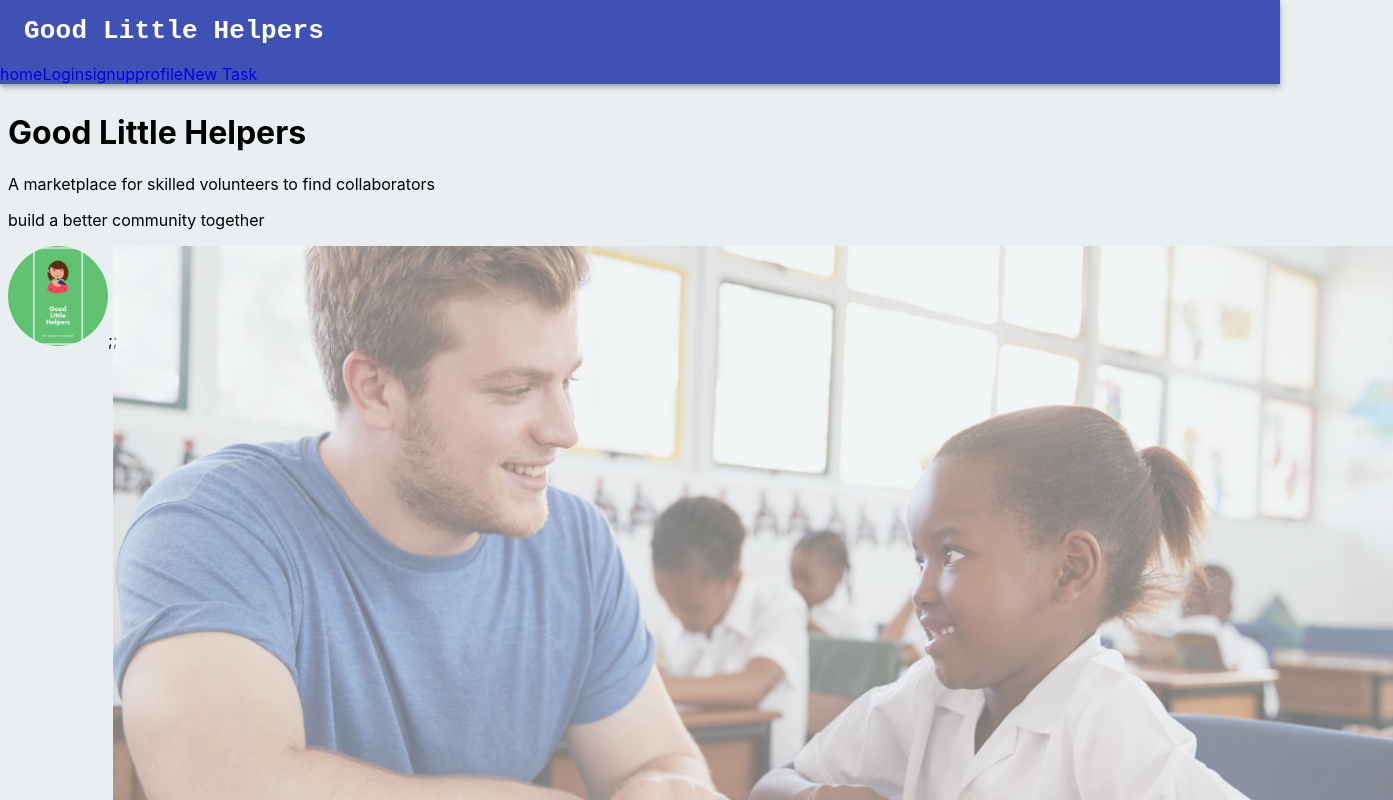
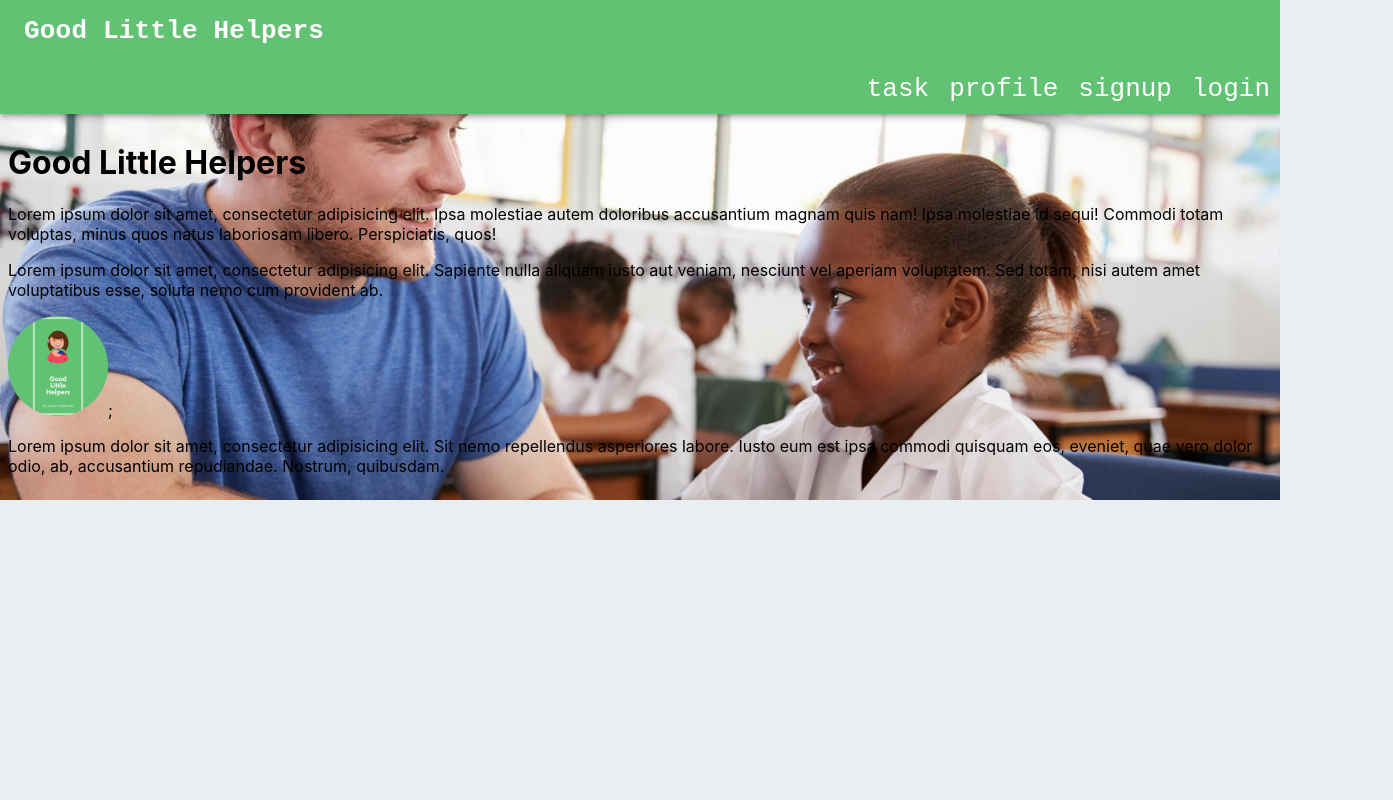
Before and after one commit to BlakeDavis28/good-little-helpers-client, a React (Create React App) app: page / in a window 1280 px wide. Shown: the top 800 px of the page, 1393 px wide, since content can reach past the window. Built offline with nearby package versions, Linux system fonts and the light colour scheme.

Commit message:
dded green to banner

```diff
--- a/src/components/Home.js
+++ b/src/components/Home.js
@@ -1,24 +1,27 @@
 import React, { Component } from 'react';
 import logo from '../images/logo.png';
-import banner from '../images/banner.png';
 
 
 class Home extends Component{
   // constructor(props){
   //   super(props)
   // }
+      // <img src={banner} id="banner" alt="Banner" />;
+      // import banner from '../images/banner.png';
 
   render(){
     return(
 
       <div>
       <h1> Good Little Helpers</h1>
-      <p> A marketplace for skilled volunteers to find collaborators</p>
-      <p> build a better community together </p>
+      <p> Lorem ipsum dolor sit amet, consectetur adipisicing elit. Ipsa molestiae autem doloribus accusantium magnam quis nam! Ipsa molestiae id sequi! Commodi totam voluptas, minus quos natus laboriosam libero. Perspiciatis, quos!</p>
+      <p> Lorem ipsum dolor sit amet, consectetur adipisicing elit. Sapiente nulla aliquam iusto aut veniam, nesciunt vel aperiam voluptatem. Sed totam, nisi autem amet voluptatibus esse, soluta nemo cum provident ab.</p>
       <img src={logo} id="logo" alt="Logo" />;
-      <img src={banner} id="banner" alt="Banner" />;
+
+      <footer>
+      <p> Lorem ipsum dolor sit amet, consectetur adipisicing elit. Sit nemo repellendus asperiores labore. Iusto eum est ipsa commodi quisquam eos, eveniet, quae vero dolor odio, ab, accusantium repudiandae. Nostrum, quibusdam.</p>
+      </footer>
       </div>
-
     )
   }
 }
--- a/src/components/Layout/Layout.js
+++ b/src/components/Layout/Layout.js
@@ -12,11 +12,8 @@ const Layout = ({ children }) => {
                         </Typography>
                     </Toolbar>
                     <nav>
-                    <Link to="/">
-                    home
-                    </Link>
                     <Link to="/login">
-                    Login
+                    login
                     </Link>
                     <Link to="/signup">
                     signup
@@ -25,7 +22,7 @@ const Layout = ({ children }) => {
                     profile
                     </Link>
                     <Link to="/newtaskform">
-                    New Task
+                    task
                     </Link>
                     </nav>
                 </AppBar>
--- a/src/components/NewTaskForm.js
+++ b/src/components/NewTaskForm.js
@@ -78,7 +78,7 @@ class NewTaskForm extends Component{
         onChange={this.handleChange}
         id="dateposted"
         />
-        <button>Next </button>
+        <button> Submit Task </button>
       </form>
     )
   }
--- a/src/index.css
+++ b/src/index.css
@@ -12,6 +12,11 @@ body {
     sans-serif;
   -webkit-font-smoothing: antialiased;
   -moz-osx-font-smoothing: grayscale;
+  background: url(images/banner.png);
+  background-size: cover;
+  width: 100%;
+  height: 100%;
+  background-position: center top;
 }
 
 code {
@@ -47,20 +52,21 @@ a {
   color: #3f51b5;
 }
 
-nav {
-
+nav a {
+  float: right;
+  font-size: 2em;
+  padding: 10px;
+  color: white;
+  font-family: monospace;
 }
 
 #logo {
   border-radius: 50%;
   height: 100px;
   width: 100px;
-  justify-content: flex-end;
+  position: center;
 }
 
-#banner {
-  width: 100vw;
-  opacity: 0.5;
-  height: 80vh;
-  position: absolute;
+#appbar {
+  background-color: #62c273;
 }
```
